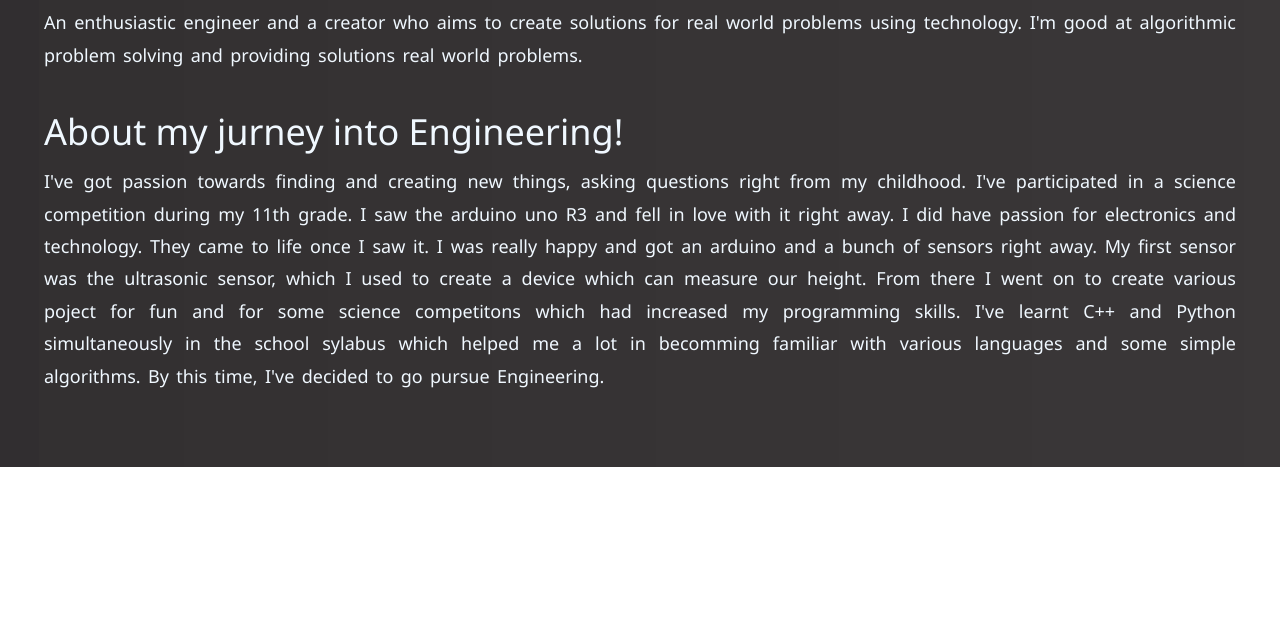
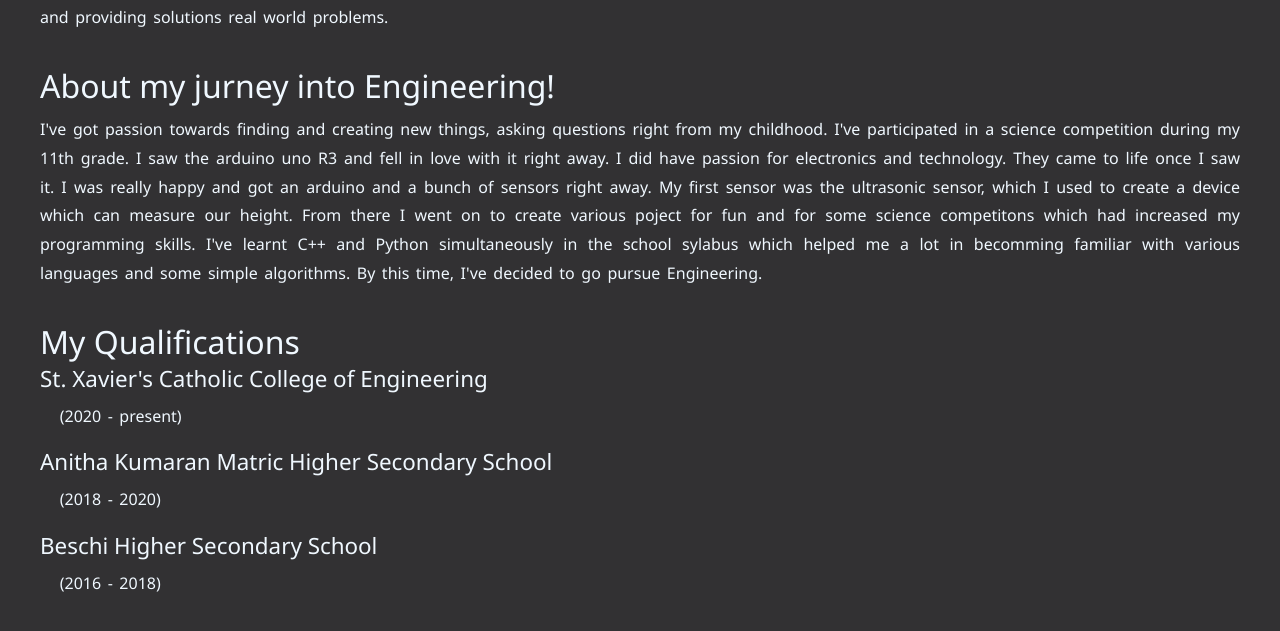
Before and after one commit to ashibinsam/ashibinsam.github.io, a plain HTML site: page index.html in a window 1280 px wide. Shown: the part 333-964 px from the top of the page. Before the commit the page ends 800 px from the top, so only its background shows below. Drawn offline with Linux system fonts and the light colour scheme.

Commit message:
added more content and added bg color instead of image

```diff
--- a/index.html
+++ b/index.html
@@ -33,6 +33,13 @@
                 By this time, I've decided to go pursue Engineering.
             </p>
 
+            <h2>My Qualifications</h2>
+            <span class="institute">St. Xavier's Catholic College of Engineering</span>
+            <p>&nbsp &nbsp(2020 - present)</p>
+            <span class="institute">Anitha Kumaran Matric Higher Secondary School</span>
+            <p>&nbsp &nbsp(2018 - 2020)</p>
+            <span class="institute">Beschi Higher Secondary School</span>
+            <p>&nbsp &nbsp(2016 - 2018)</p>
         </div>
     </body>
 </html>
--- a/style.css
+++ b/style.css
@@ -9,10 +9,10 @@ h1 {
  }
 
  body {
-    background-image: url("res/Background.jpg");
+    background-color: #323133;
     color:aliceblue;
     font-family: 'Segoe UI', Tahoma, Geneva, Verdana, sans-serif;
-    font-size: 18px;
+    font-size: 16px;
     padding: 2em;
  }
 
@@ -33,3 +33,10 @@ h1 {
    margin-top: 1em;
    margin-bottom: 0em;
  }
+ span {
+   font-weight: lighter;
+ }
+ .institute {
+   font-size: 1.4em;
+   font-weight: 300;
+ }
```
Also changed, not shown: res/linkedin-square-logo.png.
